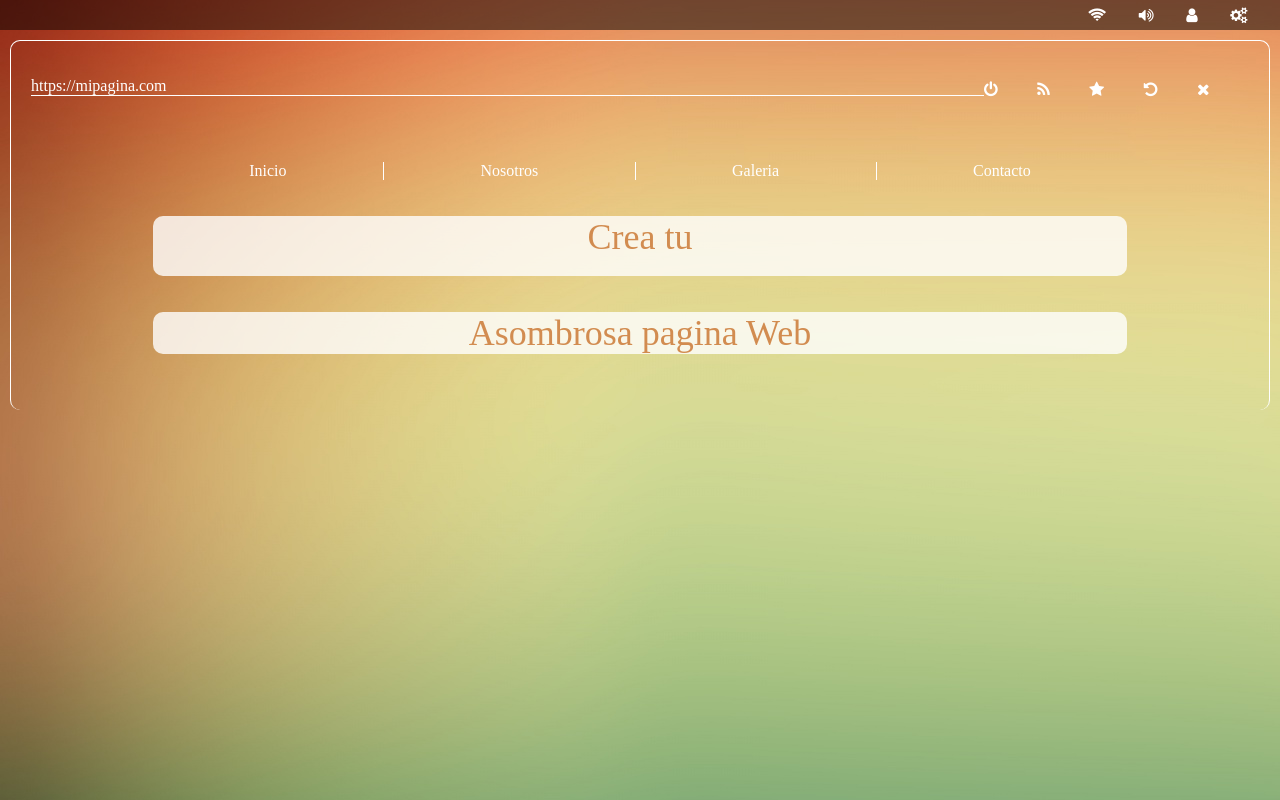
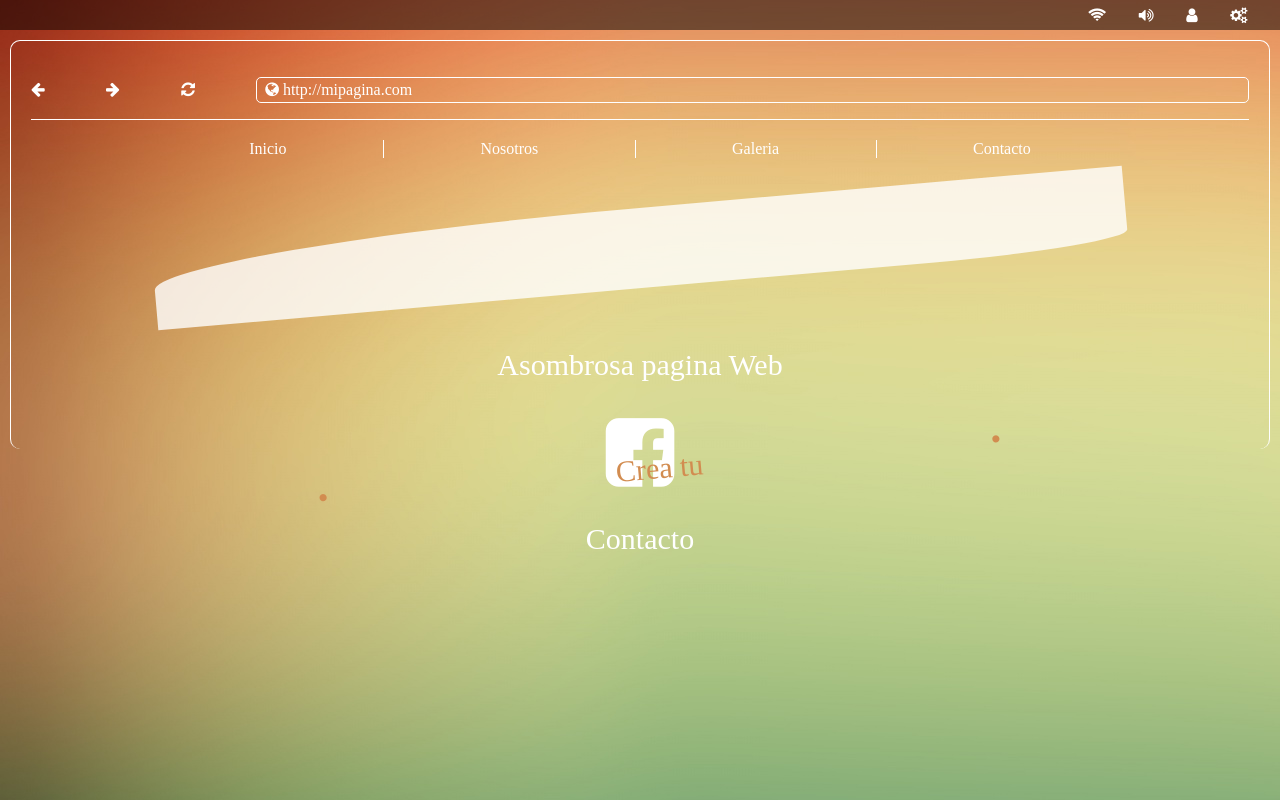
Before and after one commit to kevinricardojs/anuncio_template_vintage, a plain HTML site: page index.html in a window 1280 px wide. Drawn offline with Linux system fonts and the light colour scheme.

Commit message:
agregados font icons

```diff
--- a/css/mi.css
+++ b/css/mi.css
@@ -6,7 +6,14 @@ body{
 .contenedor{
 	width: 80%;
 	margin-left: 10%;
-	margin-top: 50px;
+	margin-top: 20px;
+
+}
+@media (max-width: 600px) {
+ .contenedor {
+    margin-left: 0px;
+    width: 100%;
+  }
 }
 nav{
 	width: 100%;
@@ -29,24 +36,33 @@ li:last-child{
 	border-right:none;
 }
 section p{
-	font-size: 36px;
+	font-size: 30px;
 	text-align: center;
-	color:#D28C50;
 }
 section{
-	margin-top: 30px;
+	margin-top: 50px;
 
 }
 .uno{
 	background: rgba(255,255,255,0.8);
-	border-radius: 10px 10px 10px 10px;
+	border-radius: 50% 0% 20% 0%;
 	width: 100%;
-	height: 60px;
+	color:#D28C50;
+	height: 80px;
+	transform:rotate(-5deg);
+	display: flex;
+
+}
+.uno p{
+	flex:auto;
+	margin-top: 25%;
 }
 .dos{
-	background: rgba(255,255,255,0.8);
-	border-radius: 10px 10px 10px 10px;
+	color: white !important;
 	width: 100%;
+	height: 81px;
+	margin-top: 60px;
+	text-align: center;
 }
 .gui{
 	margin: 10px;
@@ -77,6 +93,7 @@ section{
 .iconos{
 	display: flex;
 	margin-top: 0 !important;
+	border-bottom: 1px solid white;
 }
 .iconos .fa{
 	margin-top: 20px;
@@ -84,6 +101,12 @@ section{
 .iconos p{
 	color: white;
 	flex:auto;
-	border-bottom:1px solid;
+	border: 1px solid;
+	border-radius: 5px;
+	padding: 3px 8px;
 	width: 75%;
+	margin-top: none !important;
 }
+a i:hover{
+	color:#6DA2CC !important;
+}
--- a/index.html
+++ b/index.html
@@ -2,7 +2,6 @@
 <html lang="en">
 <head>
 	<meta charset="UTF-8">
-
 	<script src="js/modernizr.js"></script>
 	<link rel="stylesheet" href="https://maxcdn.bootstrapcdn.com/font-awesome/4.4.0/css/font-awesome.min.css">
 	<link rel="stylesheet" href="css/mi.css">
@@ -20,12 +19,12 @@
 <div class="gui">
 
 <div class="iconos">
-	<p >https://mipagina.com</p>
-	<i class="fa fa-power-off"></i>
-	<i class="fa fa-rss"></i>
-	<i class="fa fa-star"></i>
-	<i class="fa fa-undo"></i>
-	<i class="fa fa-times"></i>
+	<i class="fa fa-arrow-left"></i>
+	<i class="fa fa-arrow-right"></i>
+	<i class="fa fa-refresh"></i>
+	<p ><i class="fa fa-globe" style="margin-top:0px;"></i> http://mipagina.com</p>
+
+
 </div>
 	<div class="contenedor">
 		<nav>
@@ -39,12 +38,17 @@
 
 		<section>
 			<div class="uno">
+				<p>&bull;</p>
 				<p>Crea tu</p>
+				<p>&bull;</p>
 			</div>
 			<div class="dos">
 				<p>Asombrosa pagina Web	</p>
+				<a href="https://www.facebook.com/verdekrjs"><i class="fa fa-facebook-square  fa-5x"></i></a>
+				<p>Contacto</p>
 			</div>
 		</section>
+
 	</div>
 
 </div>
```
